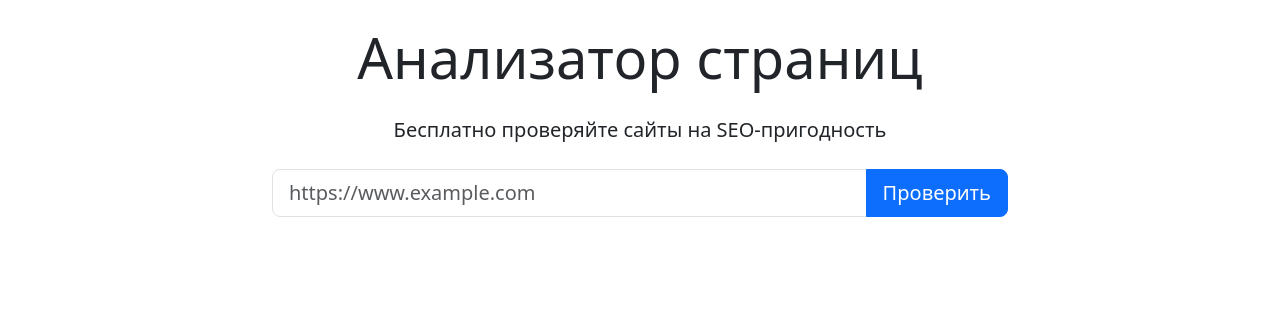
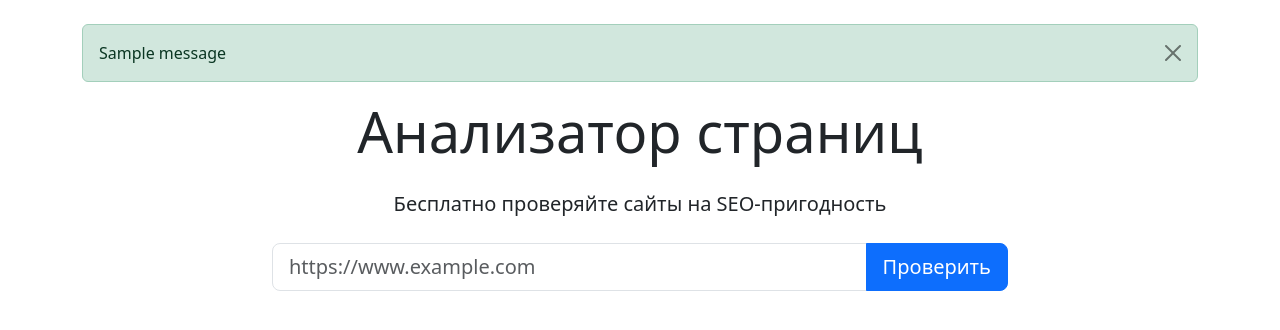
Before and after one commit to Vitalmet/python-project-83, a Flask app: page / in a window 1280 px wide. Shown: the part 56-386 px from the top of the page. Run offline with Flask 3, Linux system fonts and the light colour scheme; one stand-in notice (Sample message) is shown; some libraries are stand-ins or nearby versions.

Commit message:
скорректировал работу

```diff
--- a/templates/layout.html
+++ b/templates/layout.html
@@ -11,7 +11,7 @@
       <div class="container">
         <a class="navbar-brand" href="/">Анализатор страниц</a>
         <button class="navbar-toggler" type="button" data-bs-toggle="collapse" data-bs-target="#navbarNav">
-          <span classs="navbar-toggler-icon"></span>
+          <span class="navbar-toggler-icon"></span>
         </button>
         <div class="collapse navbar-collapse" id="navbarNav">
           <ul class="navbar-nav">
@@ -24,7 +24,20 @@
     </nav>
 
     <main class="container">
-      {% block content %}{% endblock %}
+        <!-- НАЧАЛО: Блок для вывода flash-сообщений -->
+        {% with messages = get_flashed_messages(with_categories=true) %}
+            {% if messages %}
+                {% for category, message in messages %}
+                    <div class="alert alert-{{ category if category != 'message' else 'info' }} alert-dismissible fade show" role="alert">
+                        {{ message }}
+                        <button type="button" class="btn-close" data-bs-dismiss="alert" aria-label="Close"></button>
+                    </div>
+                {% endfor %}
+            {% endif %}
+        {% endwith %}
+        <!-- КОНЕЦ блока flash-сообщений -->
+
+        {% block content %}{% endblock %}
     </main>
 
     <script src="https://cdn.jsdelivr.net/npm/bootstrap@5.3.0-alpha1/dist/js/bootstrap.bundle.min.js"></script>
```
